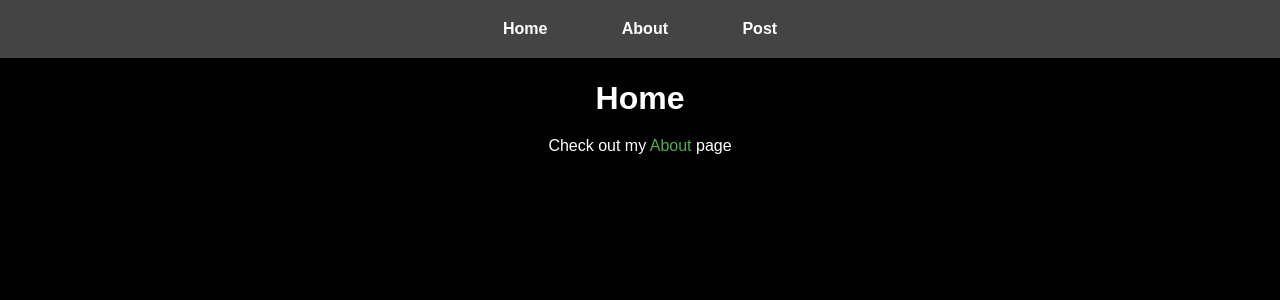
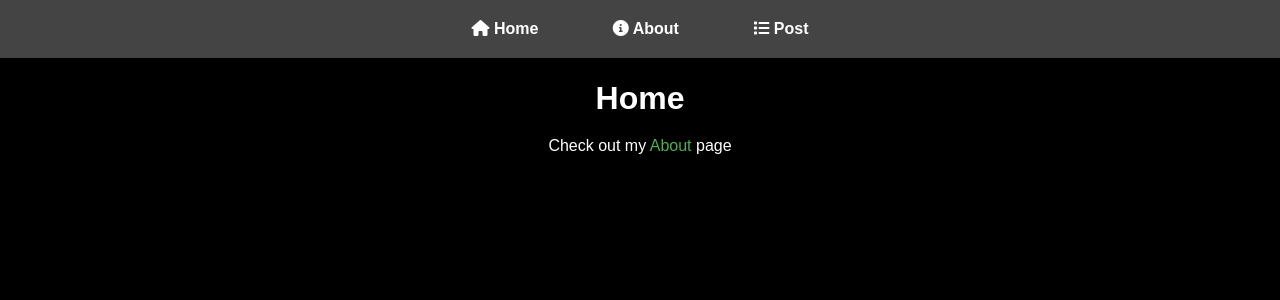
Before and after one commit to Alfred3002/Activity-1, a Django app: page / in a window 1280 px wide. Shown: the top 300 px of the page. Run offline with Django 5.2, Linux system fonts and the light colour scheme.

Commit message:
Adding icon and enhancing design.

```diff
--- a/myProject/myProject/templates/layout.html
+++ b/myProject/myProject/templates/layout.html
@@ -15,13 +15,15 @@
     <script src="{% static 'js/main.js' %}" defer></script>
     <!-- for favicon -->
     <link rel="icon" type="image/x-icon" href="{% static 'images/favicon.ico'%}">
+    <!-- Font Awesome CDN -->
+    <link rel="stylesheet" href="https://cdnjs.cloudflare.com/ajax/libs/font-awesome/6.0.0-beta3/css/all.min.css">
 </head>
 <body>
 
     <nav>
-        <a href="/"> Home</a>
-        <a href="/about"> About</a>
-        <a href="/post"> Post</a>
+        <a href="/"><i class="fas fa-home"></i> Home</a>
+        <a href="/about"><i class="fas fa-info-circle"></i> About</a>
+        <a href="/post"><i class="fas fa-list"></i> Post</a>
     </nav>
     <main>
         {% block content %}
```
